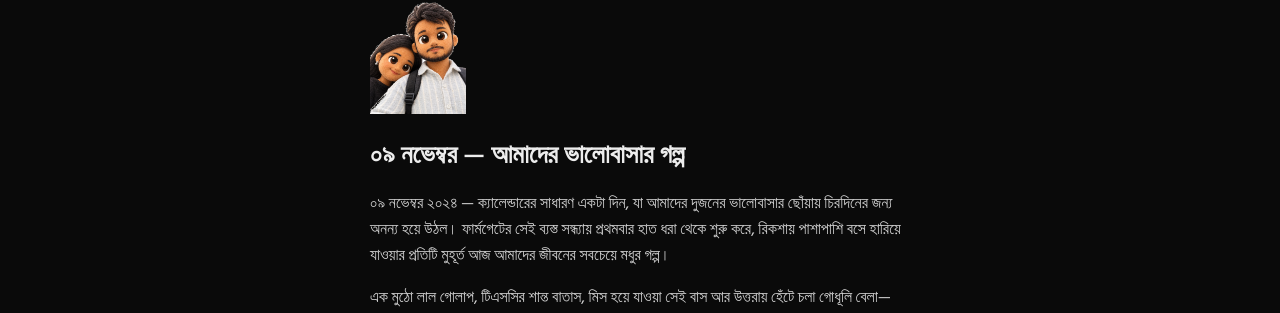
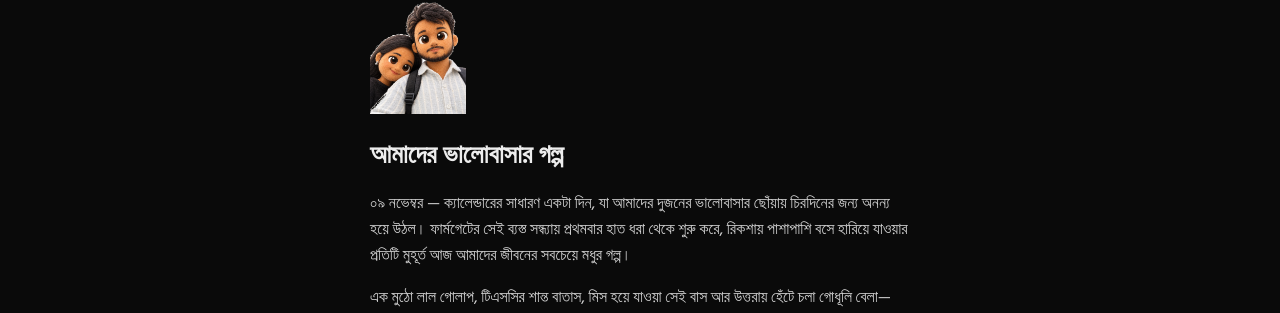
Before and after one commit to fiftee15n/9November, a Next.js app: page / in a window 1280 px wide. Both pictures are taken after a click on the button "এড়িয়ে যান →". Shown: the part 126-439 px from the top of the page. Built offline with nearby package versions, Linux system fonts and the light colour scheme; no server answers; what react-apple-emojis would draw is missing.

Commit message:
Remove date from title and year 2024 from first subline

```diff
--- a/app/page.tsx
+++ b/app/page.tsx
@@ -115,7 +115,7 @@ function HeroContent() {
         </motion.div>
 
         <p className="text-[24px] sm:text-[26px] font-semibold leading-snug text-foreground" style={{ fontFamily: "var(--font-bengali), var(--font-geist-sans), sans-serif" }}>
-          <TextScramble text="০৯ নভেম্বর — আমাদের ভালোবাসার গল্প" glyphs="অআইঈউঊঋএঐওঔকখগঘঙচছজঝঞটঠডঢণতথদধনপফবভমযরলশষসহ০১২৩৪৫৬৭৮৯" active={welcomeDone} />
+          <TextScramble text="আমাদের ভালোবাসার গল্প" glyphs="অআইঈউঊঋএঐওঔকখগঘঙচছজঝঞটঠডঢণতথদধনপফবভমযরলশষসহ০১২৩৪৫৬৭৮৯" active={welcomeDone} />
         </p>
 
         <motion.p
@@ -126,7 +126,7 @@ function HeroContent() {
           className="mt-4 whitespace-pre-line max-w-[540px] text-[15px] sm:text-[16px] leading-relaxed text-neutral-600 dark:text-neutral-300"
           style={{ fontFamily: "var(--font-bengali), var(--font-geist-sans), sans-serif" }}
         >
-          ০৯ নভেম্বর ২০২৪ — ক্যালেন্ডারের সাধারণ একটা দিন, যা আমাদের দুজনের ভালোবাসার ছোঁয়ায় চিরদিনের জন্য অনন্য হয়ে উঠল। ফার্মগেটের সেই ব্যস্ত সন্ধ্যায় প্রথমবার হাত ধরা থেকে শুরু করে, রিকশায় পাশাপাশি বসে হারিয়ে যাওয়ার প্রতিটি মুহূর্ত আজ আমাদের জীবনের সবচেয়ে মধুর গল্প।
+          ০৯ নভেম্বর — ক্যালেন্ডারের সাধারণ একটা দিন, যা আমাদের দুজনের ভালোবাসার ছোঁয়ায় চিরদিনের জন্য অনন্য হয়ে উঠল। ফার্মগেটের সেই ব্যস্ত সন্ধ্যায় প্রথমবার হাত ধরা থেকে শুরু করে, রিকশায় পাশাপাশি বসে হারিয়ে যাওয়ার প্রতিটি মুহূর্ত আজ আমাদের জীবনের সবচেয়ে মধুর গল্প।
         </motion.p>
 
         <motion.p
```
